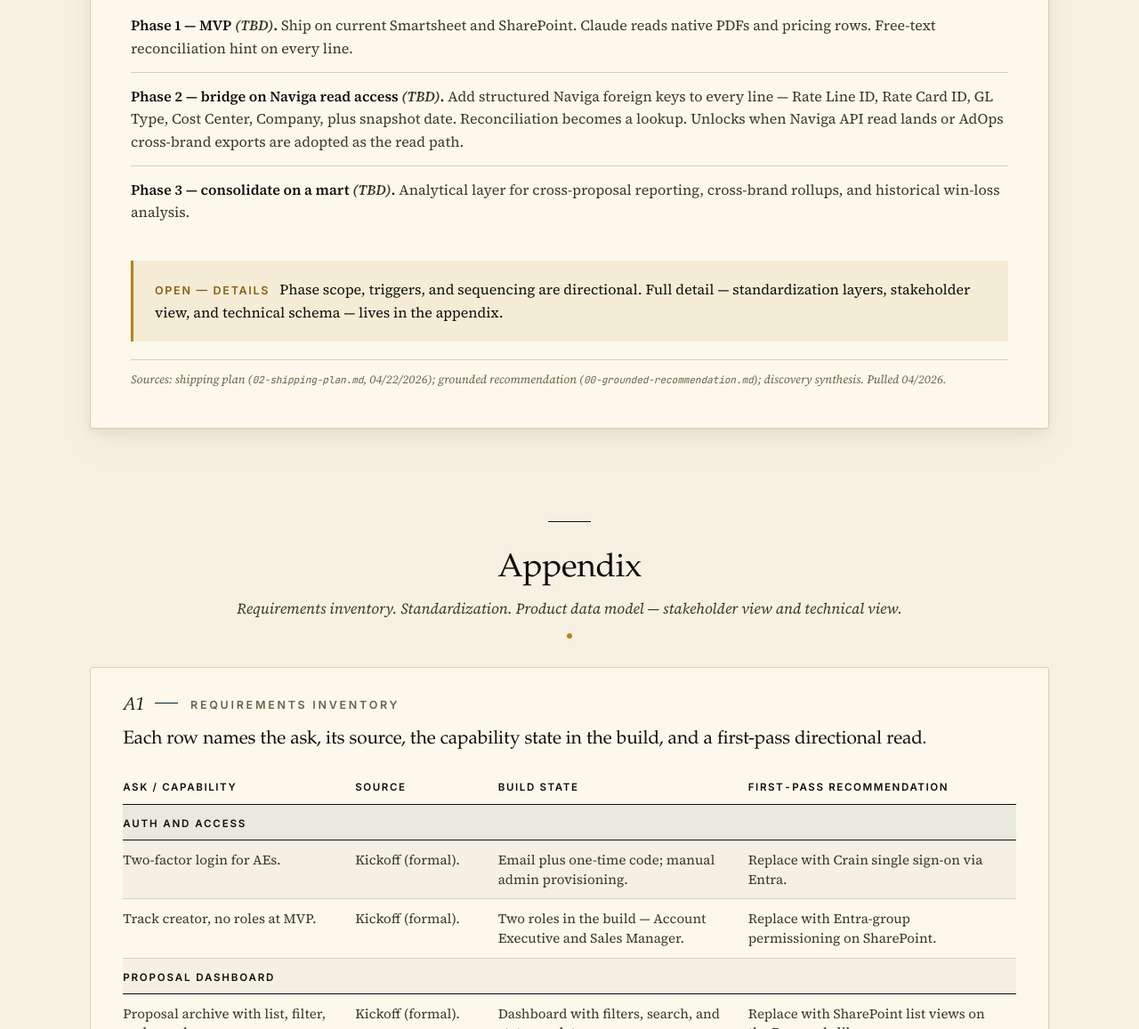
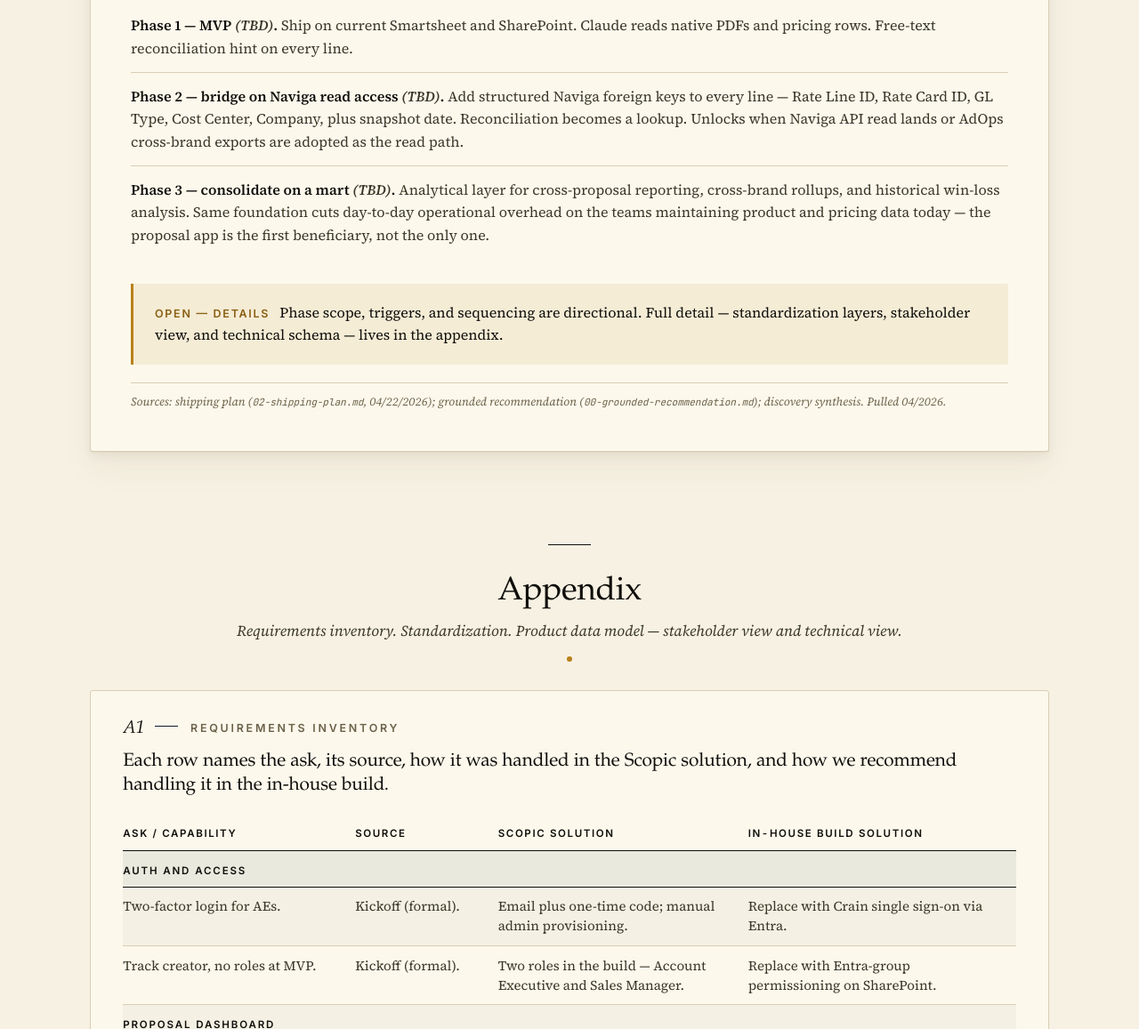
Before and after one commit to sean-bales/docs, a plain HTML site: page crain-proposal-generator-state-of-state.html in a window 1280 px wide. Shown: the part 4065-5222 px from the top of the page at 89% size. Drawn offline with Linux system fonts and the light colour scheme.

Commit message:
update: add Phase 3 upstream operational-overhead framing; rename A1 columns to Scopic Solution / In-house Build Solution

```diff
--- a/crain-proposal-generator-state-of-state.html
+++ b/crain-proposal-generator-state-of-state.html
@@ -1173,7 +1173,7 @@ section.appx .kicker .sec-num { font-size: 1.25rem; }
     <ul class="data-bullets">
       <li><b>Phase 1 &mdash; MVP <em>(TBD)</em>.</b> Ship on current Smartsheet and SharePoint. Claude reads native PDFs and pricing rows. Free-text reconciliation hint on every line.</li>
       <li><b>Phase 2 &mdash; bridge on Naviga read access <em>(TBD)</em>.</b> Add structured Naviga foreign keys to every line &mdash; Rate Line ID, Rate Card ID, GL Type, Cost Center, Company, plus snapshot date. Reconciliation becomes a lookup. Unlocks when Naviga API read lands or AdOps cross-brand exports are adopted as the read path.</li>
-      <li><b>Phase 3 &mdash; consolidate on a mart <em>(TBD)</em>.</b> Analytical layer for cross-proposal reporting, cross-brand rollups, and historical win-loss analysis.</li>
+      <li><b>Phase 3 &mdash; consolidate on a mart <em>(TBD)</em>.</b> Analytical layer for cross-proposal reporting, cross-brand rollups, and historical win-loss analysis. Same foundation cuts day-to-day operational overhead on the teams maintaining product and pricing data today &mdash; the proposal app is the first beneficiary, not the only one.</li>
     </ul>
 
     <div class="callout decision">
@@ -1192,7 +1192,7 @@ section.appx .kicker .sec-num { font-size: 1.25rem; }
   <!-- APPENDIX A1 - INVENTORY -->
   <section class="appx" id="a1">
     <div class="kicker"><span class="sec-num">A1</span>Requirements inventory</div>
-    <h3>Each row names the ask, its source, the capability state in the build, and a first-pass directional read.</h3>
+    <h3>Each row names the ask, its source, how it was handled in the Scopic solution, and how we recommend handling it in the in-house build.</h3>
 
     <table>
       <colgroup>
@@ -1205,8 +1205,8 @@ section.appx .kicker .sec-num { font-size: 1.25rem; }
         <tr>
           <th>Ask / capability</th>
           <th>Source</th>
-          <th>Build state</th>
-          <th>First-pass recommendation</th>
+          <th>Scopic Solution</th>
+          <th>In-house Build Solution</th>
         </tr>
       </thead>
       <tbody>
```
